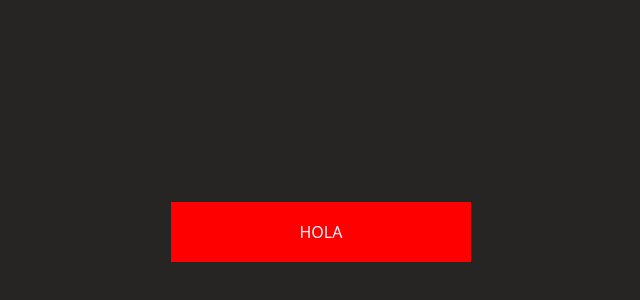
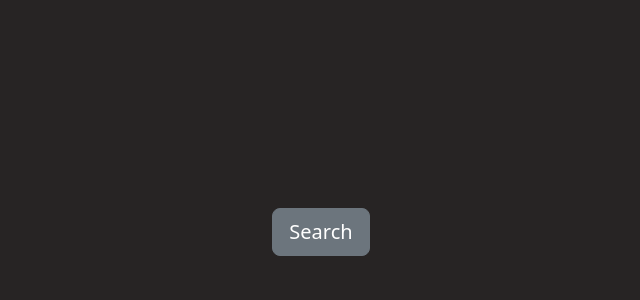
Before and after one commit to lidwan/Mini-Search-Engine, a plain HTML site: page website/index.html in a window 1280 px wide. Shown: the part 168-468 px from the top of the page, without its empty margins (319-959 px from the left). Drawn offline with nearby package versions, Linux system fonts and the light colour scheme.

Commit message:
Added Search button

```diff
--- a/website/index.html
+++ b/website/index.html
@@ -13,7 +13,7 @@
 </head>
 <body>
     <div class="cont">
-        <div class="test">HOLA</div>
+        <button type="button" class="btn btn-secondary btn-lg" class="search-btn" >Search</button>
     </div>
 
     <script src="https://cdn.jsdelivr.net/npm/bootstrap@5.3.3/dist/js/bootstrap.bundle.min.js" integrity="sha384-YvpcrYf0tY3lHB60NNkmXc5s9fDVZLESaAA55NDzOxhy9GkcIdslK1eN7N6jIeHz" crossorigin="anonymous"></script>
```
